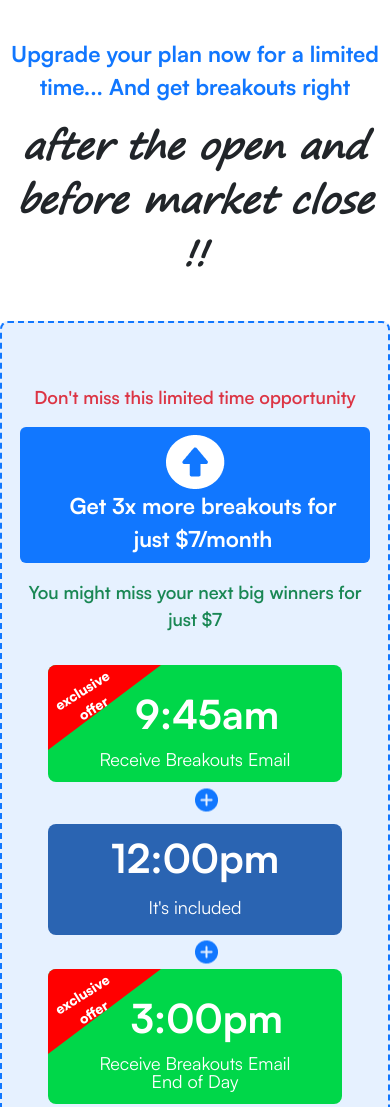
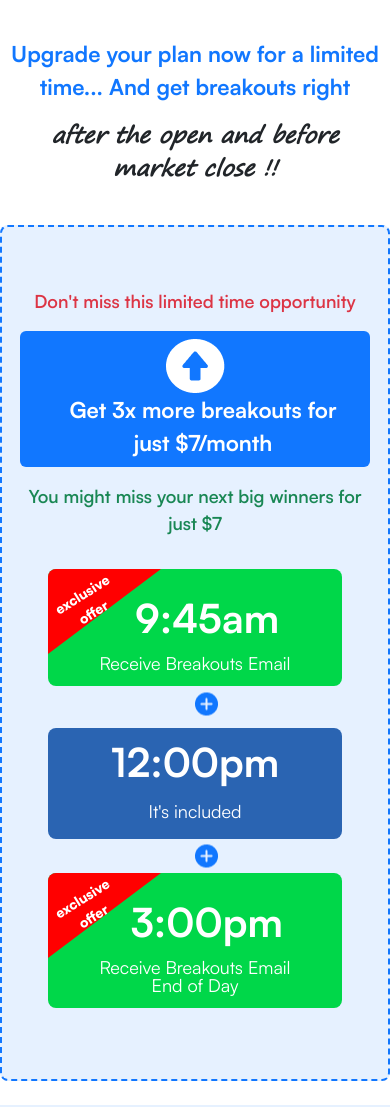
Before and after one commit to EishaTab/funnelDesign, a plain HTML site: page offers.html in a window 390 px wide. Shown: the part 826-1933 px from the top of the page. Drawn offline with Linux system fonts and the light colour scheme.

Commit message:
responsive

```diff
--- a/assets/css/congrats.css
+++ b/assets/css/congrats.css
@@ -345,6 +345,10 @@
         background-repeat: no-repeat;
         right: -162px;
     }
+    .after_text,
+    .winners_text{
+        font-size: 22px;
+    }
 }
 @media (max-width: 576px) {
     .card1::after, .card2::after{
```
